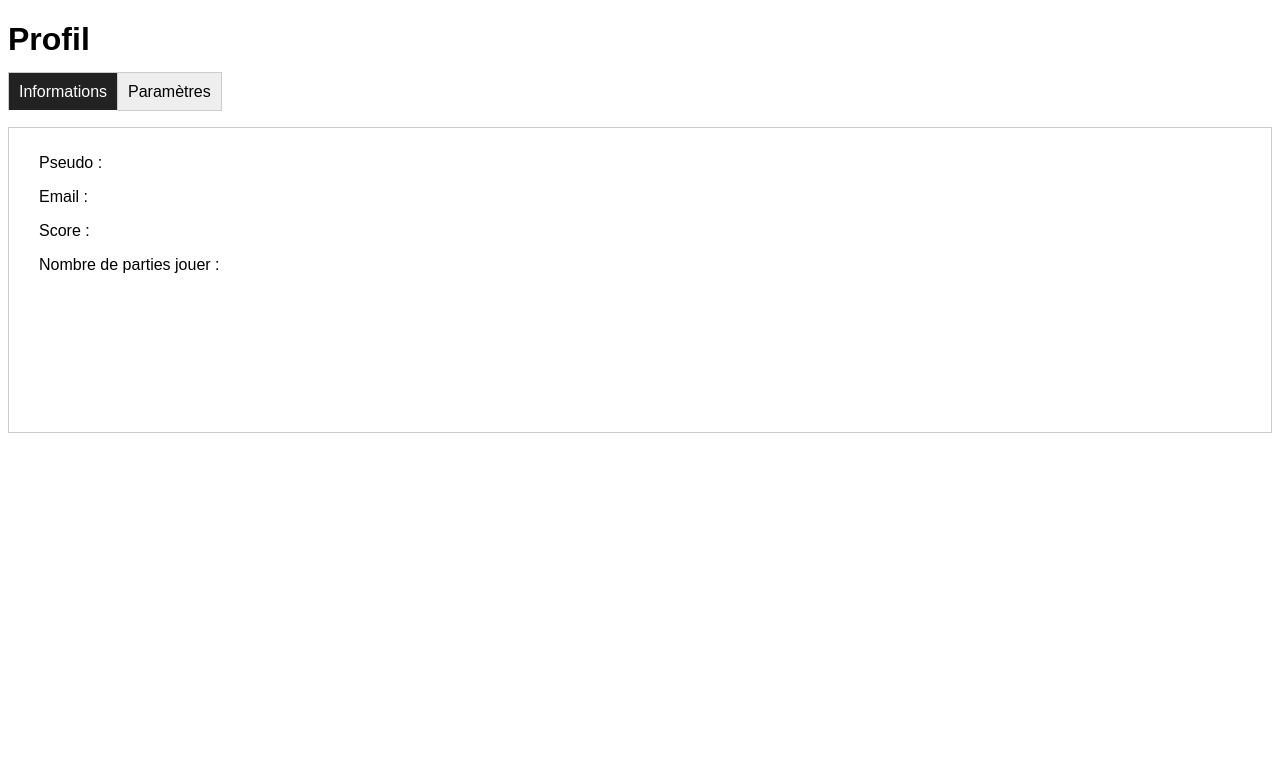
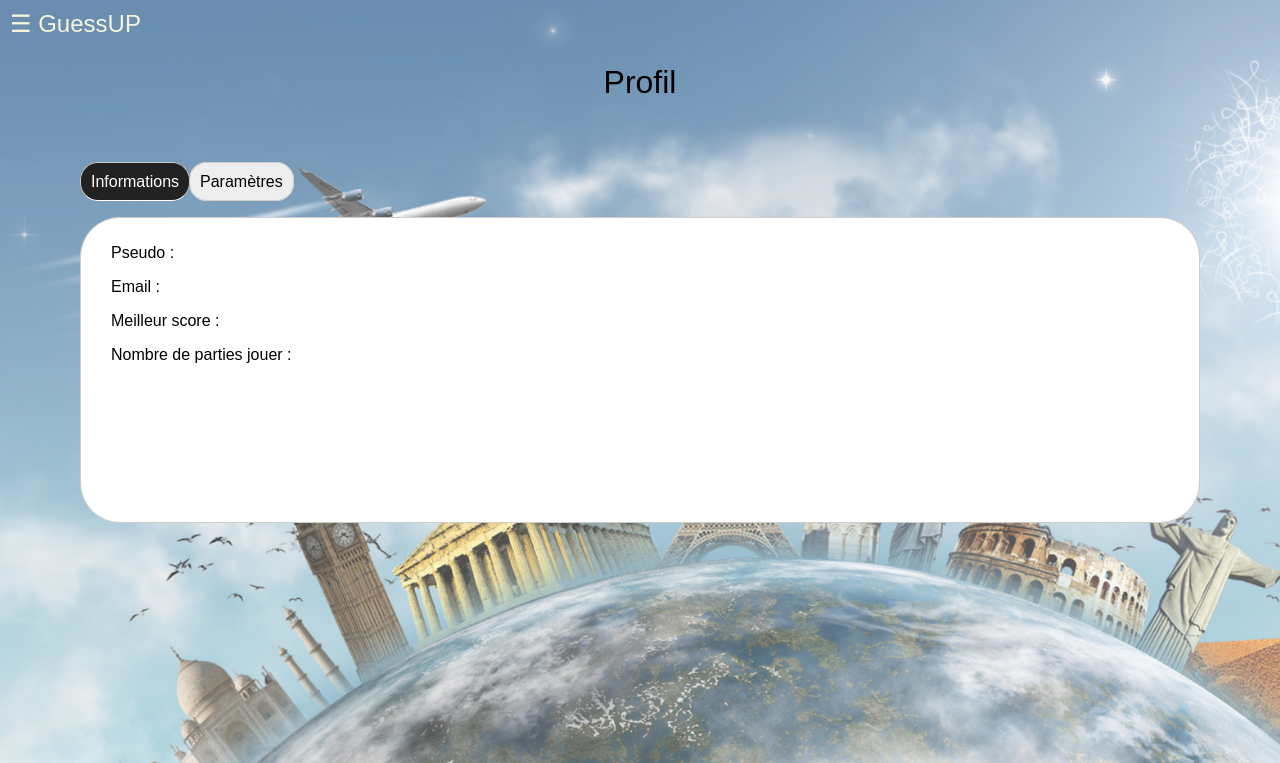
Before and after one commit to Khaalyx/Projet_PWEBC, a PHP site: page /vue/profil.html in a window 1280 px wide. Shown: the top 763 px of the page. Before the commit the page ends 433 px from the top, so only its background shows below. Run offline with PHP 8.4, Linux system fonts and the light colour scheme.

Commit message:
ajout menu

```diff
--- a/vue/js/menu.js
+++ b/vue/js/menu.js
@@ -6,5 +6,5 @@
 function closeFunction(){
     document.getElementById("menu").style.width="0px";
     document.getElementById("mainbox").style.marginLeft="0px";
-    document.getElementById("mainbox").innerHTML="&#9776; GuessUp";
+    document.getElementById("mainbox").innerHTML="&#9776; GuessUP";
 }
--- a/vue/profil.html
+++ b/vue/profil.html
@@ -2,72 +2,25 @@
 <html>
 <head>
   <meta name="viewport" content="width=device-width, initial-scale=1">
-<style>
-
-    body {
-        font-family:"Raleway",sans-serif;
-    }
-
-	.tabs {
-      position: relative;
-      height: 350px;
-      clear: both;
-      margin: 25px 0;
-    }
-
-    .tab {
-      float: left;
-    }
-    .tab label {
-      background: #eee;
-      padding: 10px;
-      border: 1px solid #ccc;
-      margin-left: -1px;
-      position: relative;
-      left: 1px;
-    }
-    .tab [type=radio] {
-      display: none;
-    }
-    .content {
-      position: absolute;
-      top: 44px;
-      left: 0;
-      background: white;
-      right: 0;
-      bottom: 0;
-      padding-left: 30px;
-      padding-top: 10px;
-      border: 1px solid #ccc;
-    }
-    [type=radio]:checked ~ label {
-      color: white;
-      background: #222;;
-      border-bottom: 1px solid white;
-      z-index: 2;
-    }
-    [type=radio]:checked ~ label ~ .content {
-      z-index: 1;
-    }
-    input  {
-    width:200px;
-    padding:3px;
-    border:1px solid #aaa;
-    border-radius:5px;
-    }
-    [type="submit"] {
-        width:200px;
-        border:none;
-        outline:none;
-        font-size:1rem;
-        background:#222;
-        color:#f5f5f5;
-        border-radius:6px;
-        cursor:pointer;
-    }
-</style>
+  <link rel="stylesheet" href="./vue/style/home.css">
+  <link rel="stylesheet" href="./vue/style/menu.css">
+  <link rel="stylesheet" href="./vue/style/profil.css">
+  <title>Profil</title>
 </head>
 <body>
+  <div class="bg">
+    <header onclick="myFunction()">
+        <div id="mainbox" onclick="openFunction()">&#9776; GuessUP</div>
+        <div id="menu" class="sidemenu">
+            <a href="index.php?controle=utilisateur&action=accueil">Accueil</a>
+            <a href="index.php?controle=utilisateur&action=profil">Profil</a>
+            <a href="index.php?controle=jeu&action=jeuStreetView">Jeu</a>
+            <a href="#">Contact</a>
+            <a href="index.php?controle=utilisateur&action=deconnexion">Deconnexion</a>
+            <a href="#" class="closebtn" onclick="closeFunction()">&times;</a>
+        </div>
+    </header>
+  </div>
 	<h1> Profil </h1>
   <p classs="msg"><?php echo $msg ?></p>
     <div class="tabs">
@@ -76,7 +29,7 @@
         <div class="content">
           <p>Pseudo : <?php echo $_SESSION['profil']['Pseudo'] ?></p>
           <p>Email : <?php echo $_SESSION['profil']['Email'] ?></p>
-          	<p>Score :
+          <p>Meilleur score :
             <?php $score = isset($_SESSION['profil']['BestScore'])?
             $_SESSION['profil']['BestScore']:"Vous n'avez pas encore joué de partie.";
             echo $score ?>
@@ -91,7 +44,6 @@
             <p for="pseudo">Entrez nouveau pseudo: <input name="pseudo" type="text"></p>
             <input type="submit" value="Modifier"> <br/> <br/>
           </form>
-
           <form action="" method="post">
             <p for="oldMdp">Ancien mot de passe: <input name="oldMdp" type="password"></p>
             <p for="newMdp">Nouveau mot de passe: <input name="newMdp" type="password"></p>
@@ -102,4 +54,5 @@
       </div>
     </div>
 </body>
+<script src="./vue/js/menu.js" type="text/javascript"></script>
 </html>
--- a/vue/style/home.css
+++ b/vue/style/home.css
@@ -5,46 +5,6 @@
   height:100vh;
   margin: 20px 40px;
 }
-
-/*  MENU */
-
-#mainbox{
-  font-size: 24px;
-  cursor: pointer;
-  transition: all .6s;
-  color: beige;
-}
-.sidemenu{
-  position: fixed;
-  top: 0px;
-  left: 0px;
-  height: 100%;
-  width: 0px;
-  background-color: rgb(68, 140, 223);
-  z-index: 1;
-  padding-top: 100px;
-  overflow-x: hidden;
-  transition: all .5s;
-}
-.sidemenu a{
-  padding: 8px 8px 8px 64px;
-  text-decoration: none;
-  font-size: 20px;
-  color: beige;
-  display: block;
-}
-.sidemenu a:hover{
-  color: rgb(24, 23, 23);
-}
-.sidemenu .closebtn{
-  position: absolute;
-  top: 0px;
-  right: 25px;
-  font-size: 36px;
-  margin-left: 32px;
-}
-
-/* -- FIN MENU -- */
 
 /* Page Styles */
 
@@ -155,212 +115,3 @@
   text-decoration: none;
   color: white;
 }
-
-/*
-.button-groupe button{
-  background-color: rgb(43, 43, 49);
-  border: 1px solid rgb(27, 27, 27);
-  color: white;
-  padding: 12px;
-  cursor: pointer;
-  width: 20%;
-  display: block;
-  margin-top: 8px;
-}
-
-.button-groupe button:hover{
-  background-color: rgb(69, 92, 168);
-}
-*/
-
-/*
-html,
-body {
-  background-image: url(./images/background.png);
-  background-size: cover;
-  font-family:"Raleway",sans-serif;
-  height:100vh;
-  margin: 0;
-  padding: 0;
-  width: 100%;
-}
-
-h1 {
-  color: #a6a49c;
-  font-family: "Palanquin", Arial, sans-serif;
-}
-
-p {
-  color: #474544;
-  font-family: "Helvetica", Arial, sans-serif;
-  font-size: 14px;
-}
-
-.modal {
-  opacity: 0;
-  padding: 50px;
-  position: absolute;
-  z-index: 1100;
-  -webkit-transition: opacity 600ms linear 600ms;
-  -moz-transition: opacity 600ms linear 600ms;
-  -ms-transition: opacity 600ms linear 600ms;
-  -o-transition: opacity 600ms linear 600ms;
-  transition: opacity 600ms linear 600ms;
-}
-
-.modal_info {
-  background: #fcf9f2;
-  padding: 50px 100px;
-  text-align: center;
-}
-
-.modal_overlay {
-  background: rgba(0, 0, 0, 0.5);
-  bottom: 0;
-  left: 0;
-  opacity: 0;
-  overflow: auto;
-  position: fixed;
-  right: 0;
-  top: 0;
-  visibility: hidden;
-  z-index: 900;
-  -webkit-transition: opacity 200ms linear;
-  -moz-transition: opacity 200ms linear;
-  -ms-transition: opacity 200ms linear;
-  -o-transition: opacity 200ms linear;
-  transition: opacity 200ms linear;
-}
-
-.display {
-  opacity: 1;
-  visibility: visible;
-}
-
-.conceal {
-  visibility: visible;
-}
-
-.btn_container {
-  height: 100%;
-  text-align: center;
-}
-
-.btn_container:before {
-  content: "";
-  display: inline-block;
-  height: 100%;
-  vertical-align: middle;
-  width: 0;
-}
-
-.open_button {
-  background: #363d4e;
-  display: inline-block;
-  height: 66px;
-  position: relative;
-  vertical-align: middle;
-  width: 172px;
-  z-index: 1000;
-  -webkit-transition: opacity 100ms linear;
-  -moz-transition: opacity 100ms linear;
-  -ms-transition: opacity 100ms linear;
-  -o-transition: opacity 100ms linear;
-  transition: opacity 100ms linear;
-}
-
-a.open_button {
-  color: #ffffff;
-  letter-spacing: 2px;
-  line-height: 66px;
-  font-family: "Helvetica", Arial, sans-serif;
-  font-size: 14px;
-  font-weight: bold;
-  text-decoration: none;
-  text-transform: uppercase;
-}
-
-a.open_button:hover {
-  background: #3e465a;
-}
-
-a.open_button.load {
-  opacity: 0;
-}
-
-button.modal_close {
-  background: #363d4e;
-  border: none;
-  -webkit-border-radius: 50%;
-  -moz-border-radius: 50%;
-  -ms-border-radius: 50%;
-  -o-border-radius: 50%;
-  border-radius: 50%;
-  color: #ffffff;
-  cursor: pointer;
-  outline: none;
-  width: 52px;
-  height: 52px;
-  position: absolute;
-  right: 30px;
-  top: 30px;
-  -webkit-transition: -webkit-transform 600ms;
-  -moz-transition: -moz-transform 600ms;
-  -ms-transition: -ms-transform 600ms;
-  -o-transition: -o-transform 600ms;
-  transition: transform 600ms;
-}
-
-button.modal_close:hover {
-  background: #3e465a;
-  -webkit-transform: rotate(360deg) scale(1.1);
-  -moz-transform: rotate(360deg) scale(1.1);
-  -ms-transform: rotate(360deg) scale(1.1);
-  -o-transform: rotate(360deg) scale(1.1);
-  transform: rotate(360deg) scale(1.1);
-  -webkit-transition: -webkit-transform 600ms;
-  -moz-transition: -moz-transform 600ms;
-  -ms-transition: -ms-transform 600ms;
-  -o-transition: -o-transform 600ms;
-  transition: transform 600ms;
-}
-
-button.modal_close span,
-span:before,
-span:after {
-  background: #ffffff;
-  content: "";
-  cursor: pointer;
-  display: block;
-  height: 2px;
-  position: absolute;
-  width: 20px;
-}
-
-button.modal_close span:first-child {
-  background: none;
-  bottom: 0;
-  left: 0;
-  margin: auto;
-  position: absolute;
-  right: 0;
-  top: 0;
-}
-
-button.modal_close span:before {
-  -webkit-transform: rotate(45deg);
-  -moz-transform: rotate(45deg);
-  -ms-transform: rotate(45deg);
-  -o-transform: rotate(45deg);
-  transform: rotate(45deg);
-}
-
-button.modal_close span:after {
-  -webkit-transform: translateY(-2px) rotate(-45deg);
-  -moz-transform: translateY(-2px) rotate(-45deg);
-  -ms-transform: translateY(-2px) rotate(-45deg);
-  -o-transform: translateY(-2px) rotate(-45deg);
-  transform: translateY(-2px) rotate(-45deg);
-  top: 2px;
-}
-*/
--- /dev/null
+++ b/vue/style/menu.css
@@ -0,0 +1,50 @@
+/*  MENU */
+
+body {
+    font-family:"Raleway",sans-serif;
+}
+
+.bg {
+    position: absolute;
+    z-index:3;
+    top: 10px;
+    left: 10px;
+}
+
+#mainbox{
+    font-size: 24px;
+    cursor: pointer;
+    transition: all .6s;
+    color: beige;
+  }
+  .sidemenu{
+    position: fixed;
+    top: 0px;
+    left: 0px;
+    height: 100%;
+    width: 0px;
+    background-color: rgb(68, 140, 223);
+    z-index: 1;
+    padding-top: 100px;
+    overflow-x: hidden;
+    transition: all .5s;
+  }
+  .sidemenu a{
+    padding: 8px 8px 8px 64px;
+    text-decoration: none;
+    font-size: 20px;
+    color: beige;
+    display: block;
+  }
+  .sidemenu a:hover{
+    color: rgb(24, 23, 23);
+  }
+  .sidemenu .closebtn{
+    position: absolute;
+    top: 0px;
+    right: 25px;
+    font-size: 36px;
+    margin-left: 32px;
+  }
+
+  /* -- FIN MENU -- */
--- /dev/null
+++ b/vue/style/profil.css
@@ -0,0 +1,71 @@
+  body {
+      font-family:"Raleway",sans-serif;
+  }
+
+  h1{
+    text-align: center;
+    margin-top: 2em;
+  }
+
+  label {
+    border-radius: 18px;
+  }
+
+	.tabs {
+    position: relative;
+    height: 350px;
+    clear: both;
+    margin: 40px 40px;
+  }
+
+  .tab {
+    float: left;
+  }
+    .tab label {
+      background: #eee;
+      padding: 10px;
+      border: 1px solid #ccc;
+      margin-left: -1px;
+      position: relative;
+      left: 1px;
+    }
+    .tab [type=radio] {
+      display: none;
+    }
+    .content {
+      position: absolute;
+      top: 44px;
+      left: 0;
+      background: white;
+      right: 0;
+      bottom: 0;
+      padding-left: 30px;
+      padding-top: 10px;
+      border: 1px solid #ccc;
+      border-radius: 40px;
+    }
+    [type=radio]:checked ~ label {
+      color: white;
+      background: #222;;
+      border-bottom: 1px solid white;
+      z-index: 2;
+    }
+    [type=radio]:checked ~ label ~ .content {
+      z-index: 1;
+    }
+    input  {
+    width:200px;
+    padding:3px;
+    border:1px solid #aaa;
+    border-radius:5px;
+    }
+    [type="submit"] {
+        width:200px;
+        border:none;
+        outline:none;
+        font-size:1rem;
+        background:#222;
+        color:#f5f5f5;
+        border-radius:6px;
+        cursor:pointer;
+    }
```
Also changed, not shown: vue/accueil.html (+40 -49 lines), vue/index.html (deleted, +0 -48 lines), vue/jeuStreetView.html (+16 -1 lines), vue/login.html (added, +61 -0 lines). Lines whose indentation alone changed are shown as unchanged.
